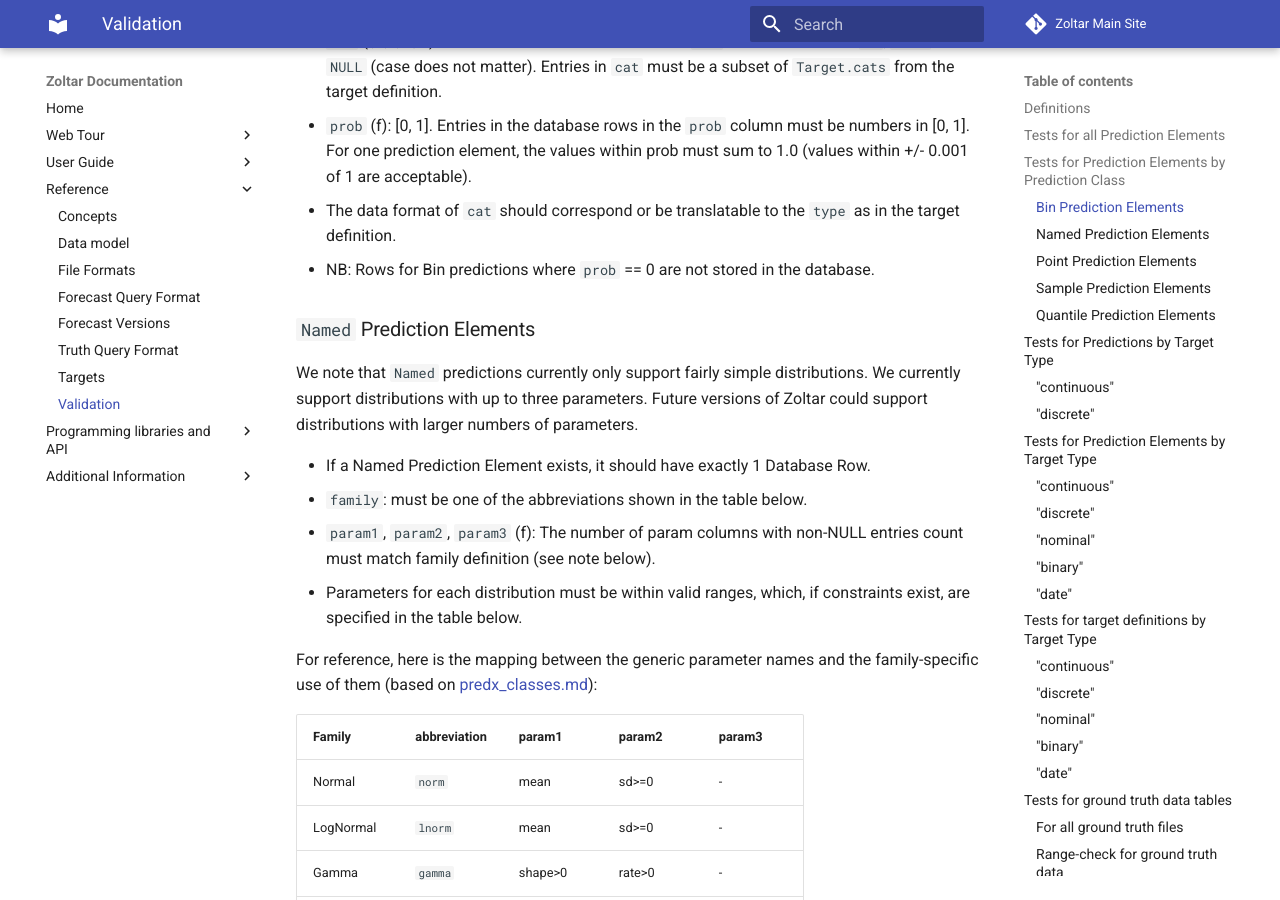
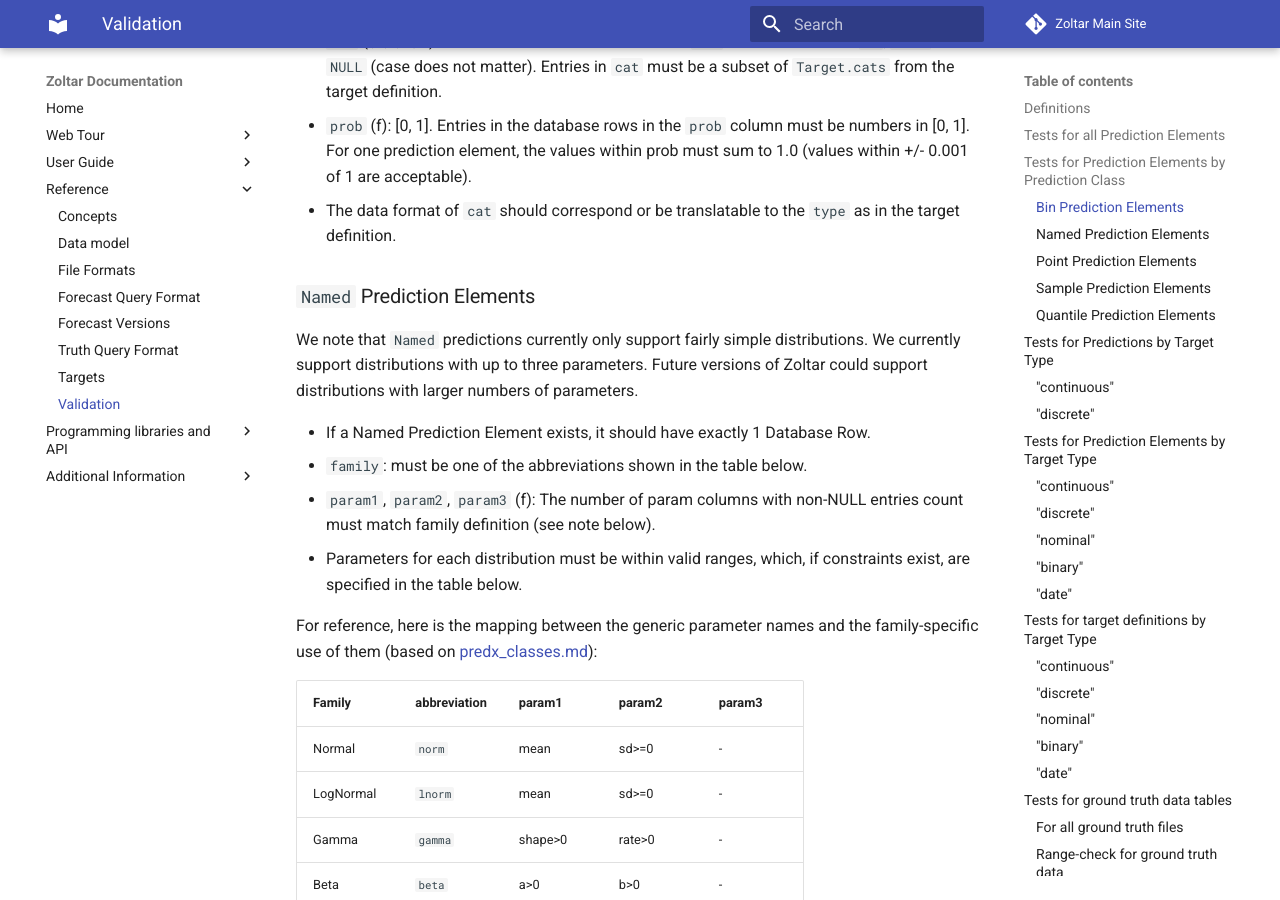
Before and after one commit to reichlab/docs.zoltardata, an MkDocs documentation site: the page built from docs/Validation.md, in a window 1280 px wide and 900 px high, scrolled down 1136 px. Built offline with MkDocs 1.6.1 and Material for MkDocs 9.7.7, drawn with Linux system fonts in a browser that asks for light colours.

Commit message:
removed: "NB: Rows for Bin predictions where `prob` == 0 are not stored in the database."

```diff
--- a/docs/Validation.md
+++ b/docs/Validation.md
@@ -34,7 +34,6 @@ These tests are performed when a forecast is created or updated.
 - `cat` (i, f, t, d, b): Entries in the database rows in the `cat` column cannot be `“”`, `“NA”` or `NULL` (case does not matter). Entries in `cat` must be a subset of `Target.cats` from the target definition.
 - `prob` (f): [0, 1]. Entries in the database rows in the `prob` column must be numbers in [0, 1]. For one prediction element, the values within prob must sum to 1.0 (values within +/- 0.001 of 1 are acceptable).
 - The data format of `cat` should correspond or be translatable to the `type` as in the target definition.
-- NB: Rows for Bin predictions where `prob` == 0 are not stored in the database.
 
 ### `Named` Prediction Elements
 
```
